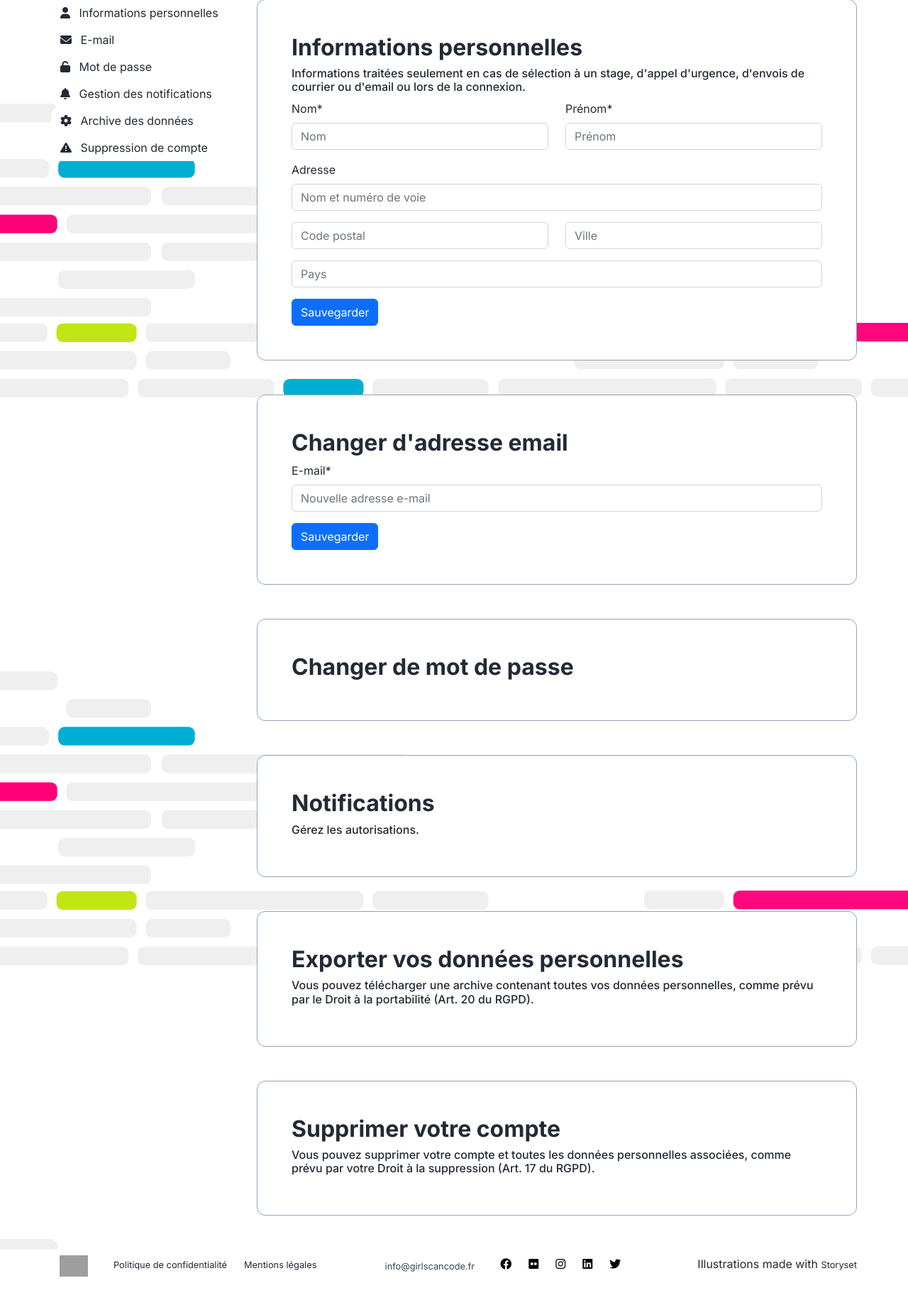
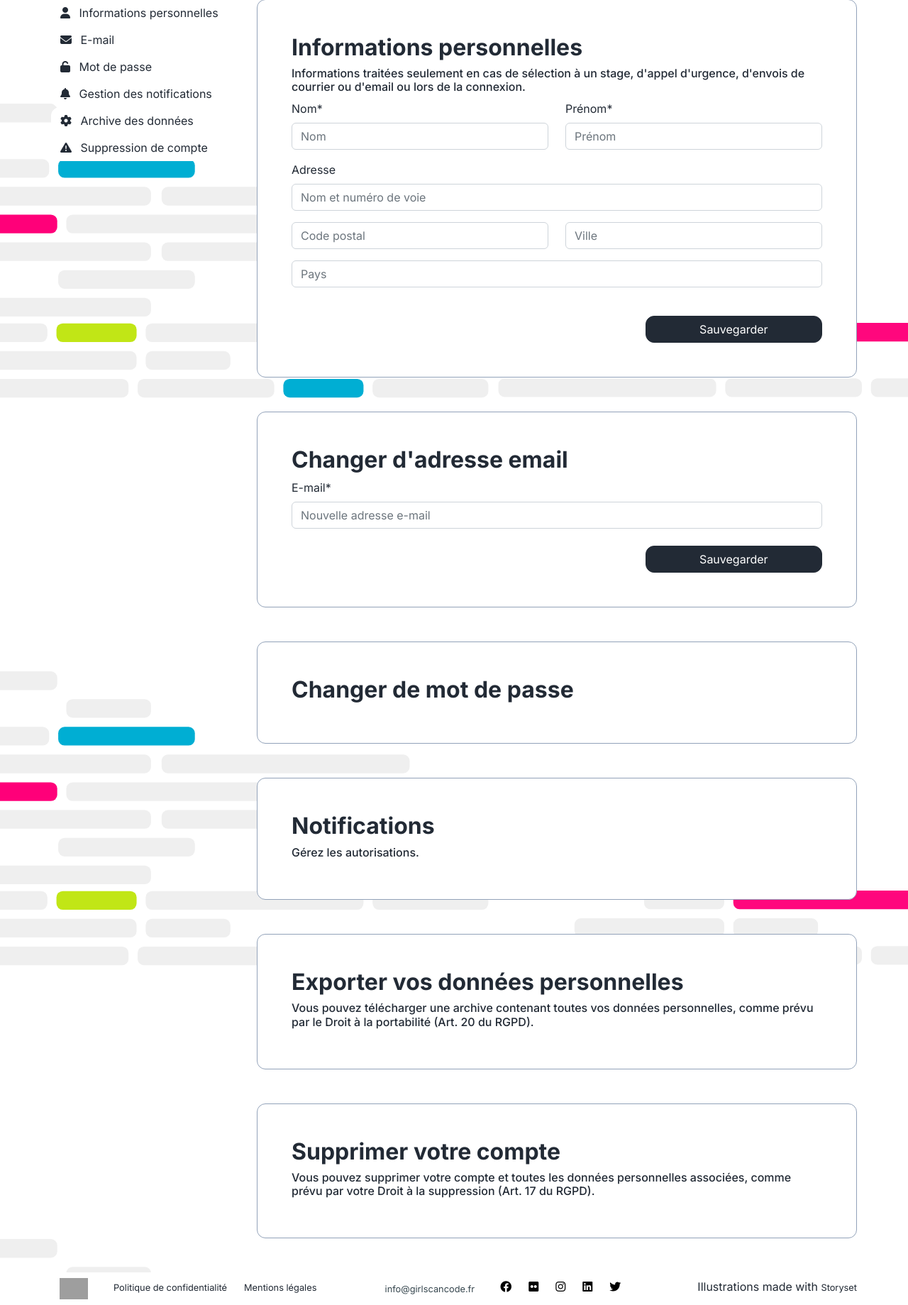
Before and after one commit to prologin/gcc-site, a Django app: page /accountinformationsview in a window 1280 px wide. Shown: the part 228-2067 px from the top of the page at 71% size. Before the commit the page ends 2027 px from the top, so only its background shows below. Run offline with Django 4.2, Linux system fonts and the light colour scheme; some libraries are stand-ins or nearby versions; grey boxes are pictures that could not be loaded.

Commit message:
django-template(accountinfo): fix button
Signed-off-by: paul Dufour <paul.dufour@epita.fr>

```diff
--- a/backend/users/forms.py
+++ b/backend/users/forms.py
@@ -54,12 +54,16 @@ class PersonalInfoForm(forms.Form):
                 )
         address_layout = Div(
             HTML("<div style=\"margin-bottom: 8px\">Adresse</div>"),
-            Row(Field('street', placeholder = self.fields['street'].label,)),
+            Row(Field('street', placeholder = self.fields['street'].label)),
             Row(
                 Column(Field('zip_code', placeholder = self.fields['zip_code'].label)),
                 Column(Field('city',placeholder = self.fields['city'].label)),
                 ),
             Row(Field('country', placeholder = self.fields['country'].label)),
+        )
+        submit = Div(
+            Submit('submit', 'Sauvegarder', css_class='btn primary-button btn-secondary btn-block'),
+            css_class='mt-4 p-0 col-12 col-md-4 offset-md-8 col'
         )
 
         # Disable the label of address fields
@@ -71,7 +75,7 @@ class PersonalInfoForm(forms.Form):
         self.helper.layout = Layout(
             name_layout,
             address_layout,
-            Submit('submit', 'Sauvegarder', css_class='btn btn-primary'),
+            submit,
         )
 
 class EmailForm(forms.Form):
@@ -89,7 +93,12 @@ class EmailForm(forms.Form):
         self.helper.form_method = 'post'
         self.helper.form_action = 'submit_survey'
 
+        submit = Div(
+            Submit('submit', 'Sauvegarder', css_class='btn primary-button btn-secondary btn-block'),
+            css_class='mt-4 p-0 col-12 col-md-4 offset-md-8 col'
+        )
+
         self.helper.layout = Layout(
             Field('email', placeholder = "Nouvelle adresse e-mail"),
-            Submit('submit', 'Sauvegarder')
+            submit,
         )
--- a/backend/users/templates/users/AccountInformationsView.html
+++ b/backend/users/templates/users/AccountInformationsView.html
@@ -63,17 +63,21 @@
         </h3>
         {% crispy personal_info_form %}
       </div>
+
       <div id="email" md="12" class="col my-5 p-5 account-group">
         <h1>Changer d'adresse email</h1>
         {% crispy email_form %}
       </div>
+
       <div id="password" md="12" class="col my-5 p-5 account-group">
         <h1>Changer de mot de passe</h1>
       </div>
+
       <div id="notifications" md="12" class="col my-5 p-5 account-group">
         <h1>Notifications</h1>
         <h3>Gérez les autorisations.</h3>
       </div>
+
       <div id="rgpd" md="12" class="col my-5 p-5 account-group">
         <h1>Exporter vos données personnelles</h1>
         <h3>
@@ -82,6 +86,7 @@
           RGPD).
         </h3>
       </div>
+
       <div id="delete" md="12" class="col my-5 p-5 account-group">
         <h1>Supprimer votre compte</h1>
         <h3>
--- a/backend/users/views.py
+++ b/backend/users/views.py
@@ -9,5 +9,5 @@ class AccountInformationsView(TemplateView):
   def get_context_data(self, **kwargs: Any) -> Dict[str, Any]:
     return {
       'personal_info_form' : PersonalInfoForm(),
-      'email_form' : EmailForm()
+      'email_form' : EmailForm(),
       }
```
